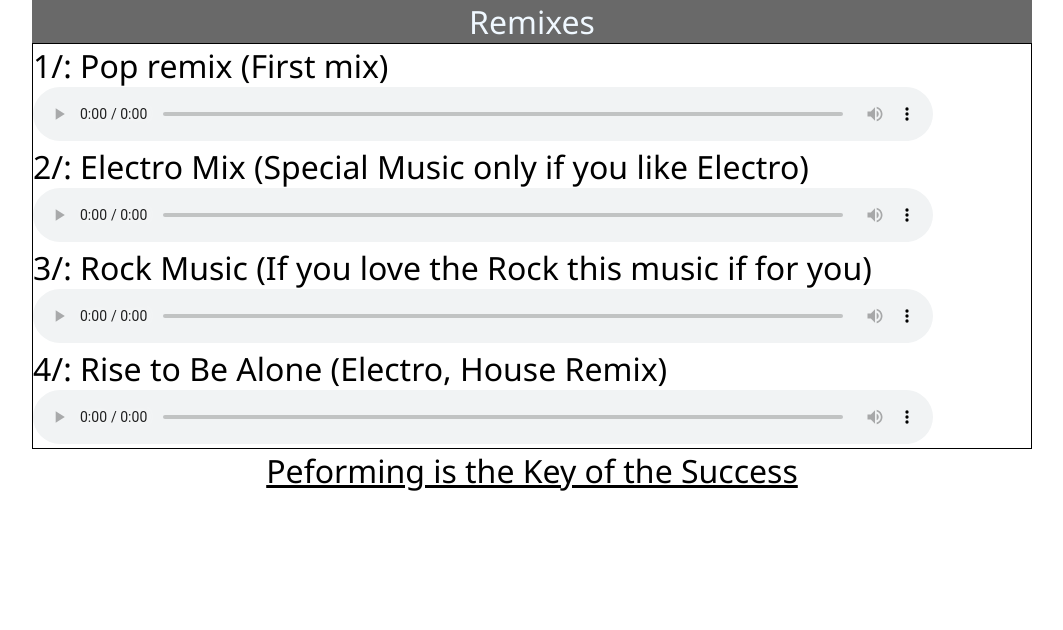
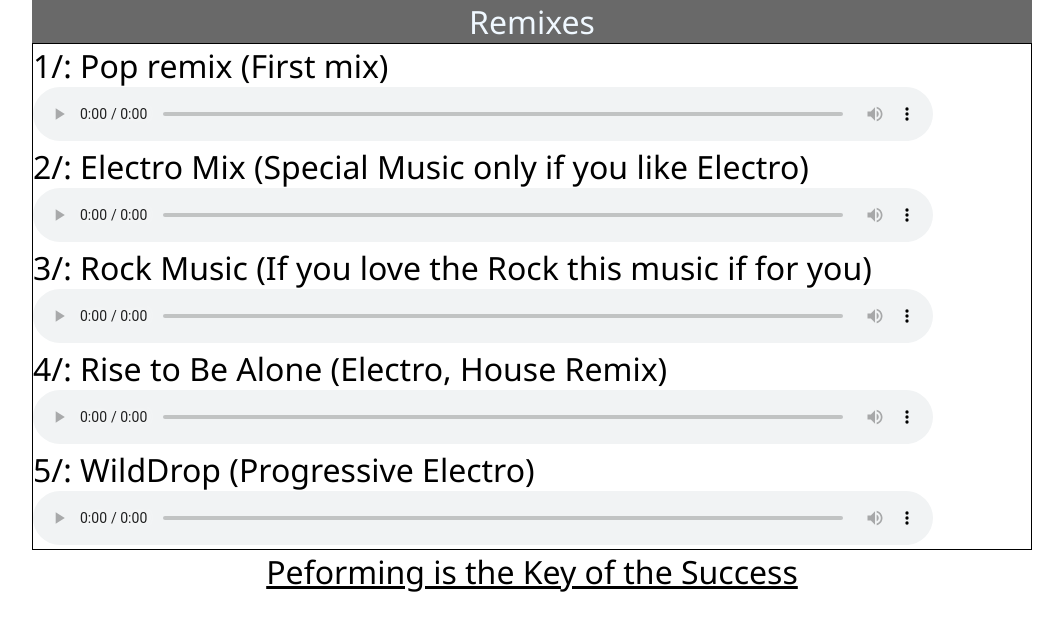
Before and after one commit to KenseiZ/myBlog, a plain HTML site: page index.html in a window 1280 px wide. Shown: the whole page, without its empty margins (108-1171 px from the left). Drawn offline with Linux system fonts and the light colour scheme.

Commit message:
ajout de Wild Drop

```diff
--- a/index.html
+++ b/index.html
@@ -19,6 +19,8 @@
         <audio src="Rocky.mp3" controls></audio>
         <div>4/: Rise to Be Alone (Electro, House Remix)</div>
         <audio src="Rise to Be Alone.mp3" controls></audio>
+        <div> 5/: WildDrop (Progressive Electro)</div>
+        <audio src="Wild Drop.mp3" controls></audio>
     </main>
     <div id="Citation">Peforming is the Key of the Success</div>
 </body>
```
Also changed, not shown: 1 other file.
